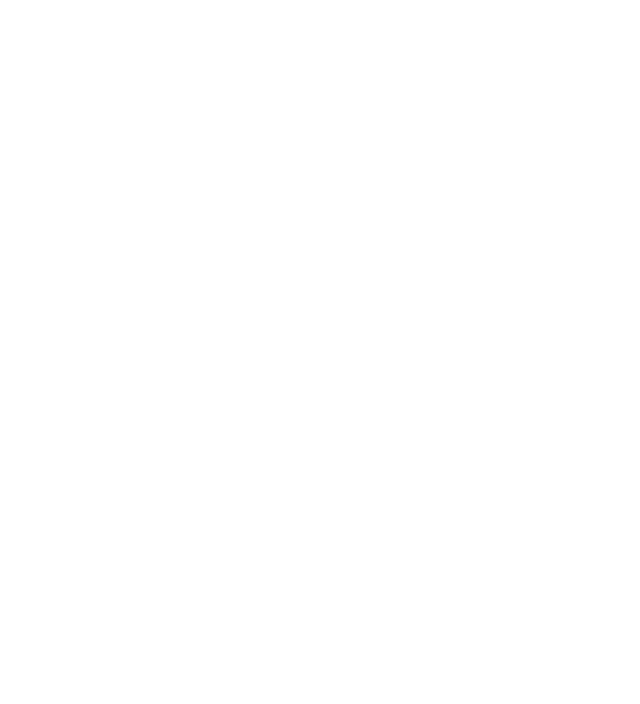
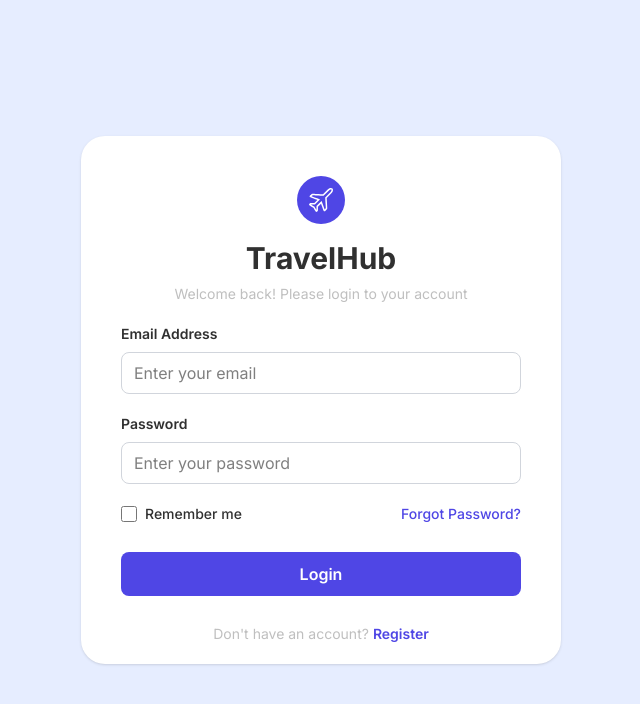
Before and after one commit to elab-development/klijentske-veb-tehnologije-2024-2024-0220-turisticka-agencija, a React (Vite) app in the folder TRAVEL-HUB/: page /login in a window 1280 px wide. Shown: the top 704 px of the page, without its empty margins (319-959 px from the left). Built offline with nearby package versions, Linux system fonts and the light colour scheme.

Commit message:
Dodata login stranica

```diff
--- /dev/null
+++ b/TRAVEL-HUB/src/components/login/LoginForm.tsx
@@ -0,0 +1,56 @@
+import { SlPlane } from "react-icons/sl";
+import { Link } from "react-router-dom";
+
+const LoginForm = () => {
+    return(
+    <form className="w-full max-w-120 bg-(--white) rounded-3xl shadow py-5 px-10 flex flex-col items-center gap-5 pt-10">
+      <div className="flex flex-col items-center gap-2 text-center">
+        <span className="p-3 rounded-full text-(--white) text-lg sm:text-2xl bg-(--indigo) flex items-center justify-center">
+          <SlPlane />
+        </span>
+        <h3 className="text-(--heading) text-3xl font-bold mt-2">
+          TravelHub
+        </h3>
+        <p className="text-(--text-normal) text-sm">
+          Welcome back! Please login to your account
+        </p>
+      </div>
+
+      <div className="w-full flex flex-col items-start gap-2">
+        <p className="text-sm font-semibold text-(--heading)">Email Address</p>
+        <input type="email" className="w-full border border-gray-300 px-3 py-2 rounded-lg " placeholder="Enter your email" />
+      </div>
+
+      <div className="w-full flex flex-col items-start gap-2">
+        <p className="text-sm font-semibold text-(--heading)">Password</p>
+        <input type="password" className="w-full border border-gray-300 px-3 py-2 rounded-lg " placeholder="Enter your password"  />
+      </div>
+
+      <div className="w-full flex items-center justify-between text-sm">
+        <label className="flex items-center gap-2 cursor-pointer text-(--heading) font-medium">
+        <input type="checkbox" className="w-4 h-4 rounded border-gray-300 text-(--indigo) " />
+          Remember me
+      </label>
+      <Link className="text-(--indigo) font-medium hover:underline" to="/forgot-password">
+        Forgot Password?
+      </Link>
+    </div>
+
+
+    <Link  to = {`/Home`} className="w-full text-(--white) text-[16px] font-semibold bg-(--indigo) rounded-lg cursor-pointer py-2.5 mt-2 hover:opacity-90 transition-opacity flex items-center justify-center">
+      Login
+    </Link>
+
+    <div className="flex items-center gap-1 text-sm text-(--text-normal) mt-2">
+      Don't have an account?
+      <Link className="text-(--indigo) font-semibold hover:underline" to="/register">
+      Register
+      </Link>
+    </div>
+  </form>
+
+    );
+
+}
+
+export default LoginForm;
--- a/TRAVEL-HUB/src/pages/Login.tsx
+++ b/TRAVEL-HUB/src/pages/Login.tsx
@@ -1,5 +1,10 @@
+import LoginForm from "../components/login/LoginForm"
+
 const Login = () => {
-  return <div></div>;
+  return <section className="w-full min-h-screen flex items-center justify-center px-5 py-10 bg-(--bg-login)">
+      <LoginForm />
+    </section>
+
 };
 
 export default Login;
```
